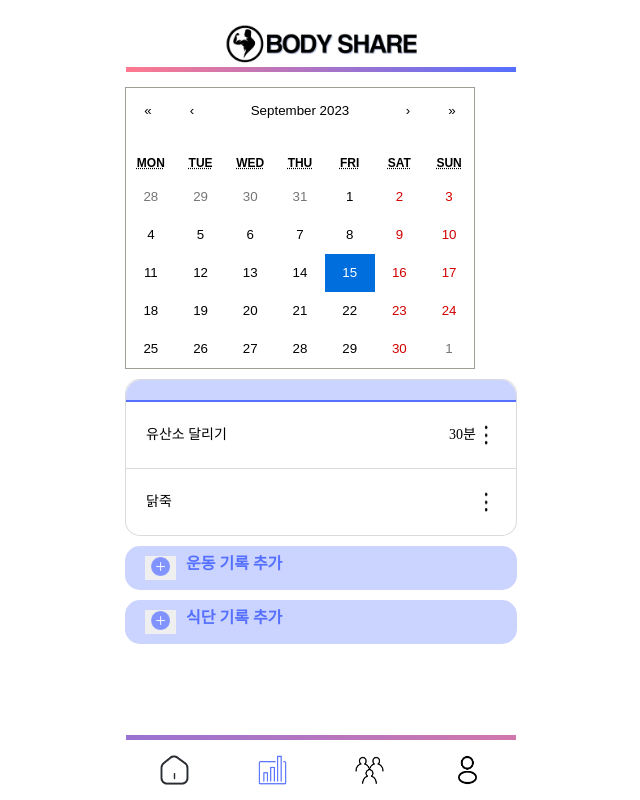
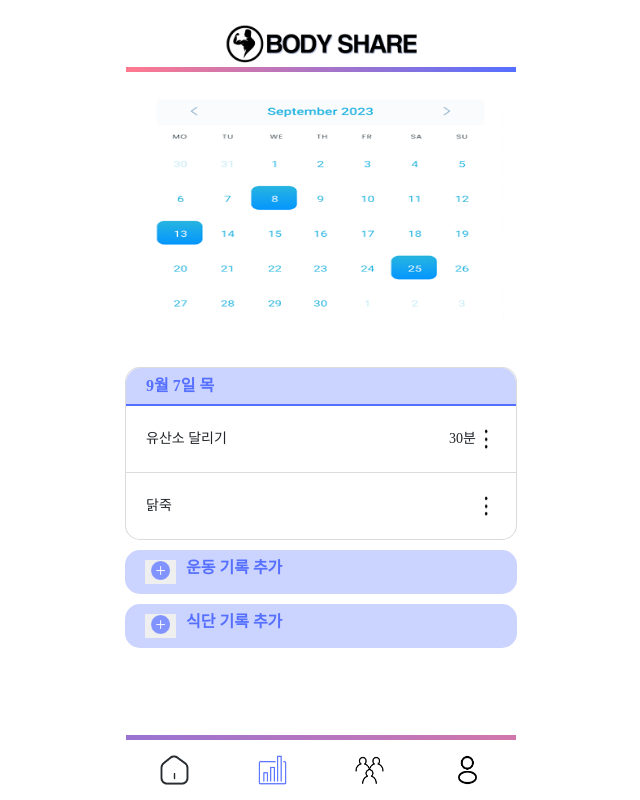
Before and after one commit to UNILION/BodyShare, a React (Create React App) app in the folder BodyShare-app/: page /analysis in a window 1280 px wide. Shown: the whole page, without its empty margins (319-959 px from the left). Built offline with nearby package versions, Linux system fonts and the light colour scheme.

Commit message:
feat: index.js 연결

```diff
--- a/BodyShare-app/src/pages/analysis/index.js
+++ b/BodyShare-app/src/pages/analysis/index.js
@@ -1,169 +1,11 @@
-import styled from "styled-components";
-import React, { useState } from 'react';
-import { Link, useNavigate } from "react-router-dom";
-import Calendar from 'react-calendar';
-import 'react-calendar/dist/Calendar.css';
-import buttonplus from "../../assets/Img/buttonplus.png";
-import seemore from "../../assets/Img/seemore.png";
+import Record from "./Calender.js";
 
-const RecordGrid = styled.div`
-  display: grid;
-  grid-template-columns: 1fr;
-  gap: 10px;
-  justify-content: center;
-  align-items: center;
-  margin: 20px auto;
-`;
-
-const Calender = styled.img`
-  width: 390px;
-  height: 270px;
-  border-radius: 15px;
-`;
-
-const NoteGrid = styled.div`
-  background-color: white;
-  border: 1px solid rgba(135, 135, 135, 0.3);
-  border-radius: 15px;
-  padding: 0;
-`;
-
-const TitleDate = styled.div`
-  background-color: rgba(85, 111, 255, 0.3);
-  border-radius: 15px 15px 0 0;
-  padding: 10px 20px;
-  border-bottom: 2px solid #556FFF;
-`;
-
-const P = styled.p`
-  color: #556FFF;
-  font-weight: bold;
-  margin: 0;
-`;
-
-const SportNoteContainer = styled.div`
-  display: grid;
-  grid-template-columns: 1fr auto auto;
-  align-items: center;
-  padding: 20px;
-`;
-
-const FoodNoteContainer = styled.div`
-  display: grid;
-  grid-template-columns: 1fr auto auto;
-  align-items: center;
-  padding: 20px;
-`;
-
-const SportNote = styled.p`
-  font-size: 14px;
-`;
-
-const SportTime = styled.p`
-  font-size: 14px;
-`;
-
-const SeeMore = styled.button`
-  width: 20px;
-  height: 26px;
-  border: none;
-  background-color: white;
-  cursor: pointer;
-  padding: 0;
-`;
-
-const SmIng = styled.img`
-  width: 20px;
-  height: 26px;
-`;
-
-const FoodNote = styled.p`
-  font-size: 14px;
-`;
-
-const NoteAddGrid = styled.div`
-  display: grid;
-  gap: 10px;
-`;
-
-const Line = styled.div`
-  width: 390px;
-  height: 1px;
-  background-color: rgba(135, 135, 135, 0.3);
-`;
-
-const Add = styled.div`
-  text-align: left;
-  padding: 10px 20px;
-  border-radius: 15px;
-  background-color: rgba(85, 111, 255, 0.3);
-`;
-
-const AddBt = styled.button`
-  border: none;
-  float: left;
-  text-align: left;
-  margin-right: 10px;
-`;
-
-const BtImg = styled.img`
-  width: 19px;
-  border: none;
-  background: none;
-`;
-
-const Record = function () {
-  const navigate = useNavigate();
-  // 캘린더
-  const [value, onChange] = useState(new Date());
-  const [selectedDate, setSelectedDate] = useState(null);
-
-  const handleDateChange = (date) => {
-    setSelectedDate(date);
-  };
-
+const Analysis = function() {
   return (
     <>
-      <RecordGrid>
-        <div>
-          <Calendar onChange={handleDateChange} value={value} />
-        </div>
-        <NoteGrid>
-          <TitleDate>
-            <P>{selectedDate ? selectedDate.toLocaleDateString() : ""}</P>
-          </TitleDate>
-          <SportNoteContainer>
-            <SportNote>유산소 달리기</SportNote>
-            <SportTime>30분</SportTime>
-            <SeeMore>
-              <SmIng src={seemore}></SmIng>
-            </SeeMore>
-          </SportNoteContainer>
-          <Line></Line>
-          <FoodNoteContainer>
-            <FoodNote>닭죽</FoodNote>
-            <SeeMore>
-              <SmIng src={seemore}></SmIng>
-            </SeeMore>
-          </FoodNoteContainer>
-        </NoteGrid>
-        <NoteAddGrid>
-          <Add>
-            <AddBt>
-              <BtImg src={buttonplus}></BtImg>
-            </AddBt>
-            <P>운동 기록 추가</P>
-          </Add>
-          <Add>
-            <AddBt>
-              <BtImg src={buttonplus}></BtImg>
-            </AddBt>
-            <P>식단 기록 추가</P>
-          </Add>
-        </NoteAddGrid>
-      </RecordGrid>
+      <Record />
     </>
   );
 };
 
-export default Record;
+export default Analysis;
```
